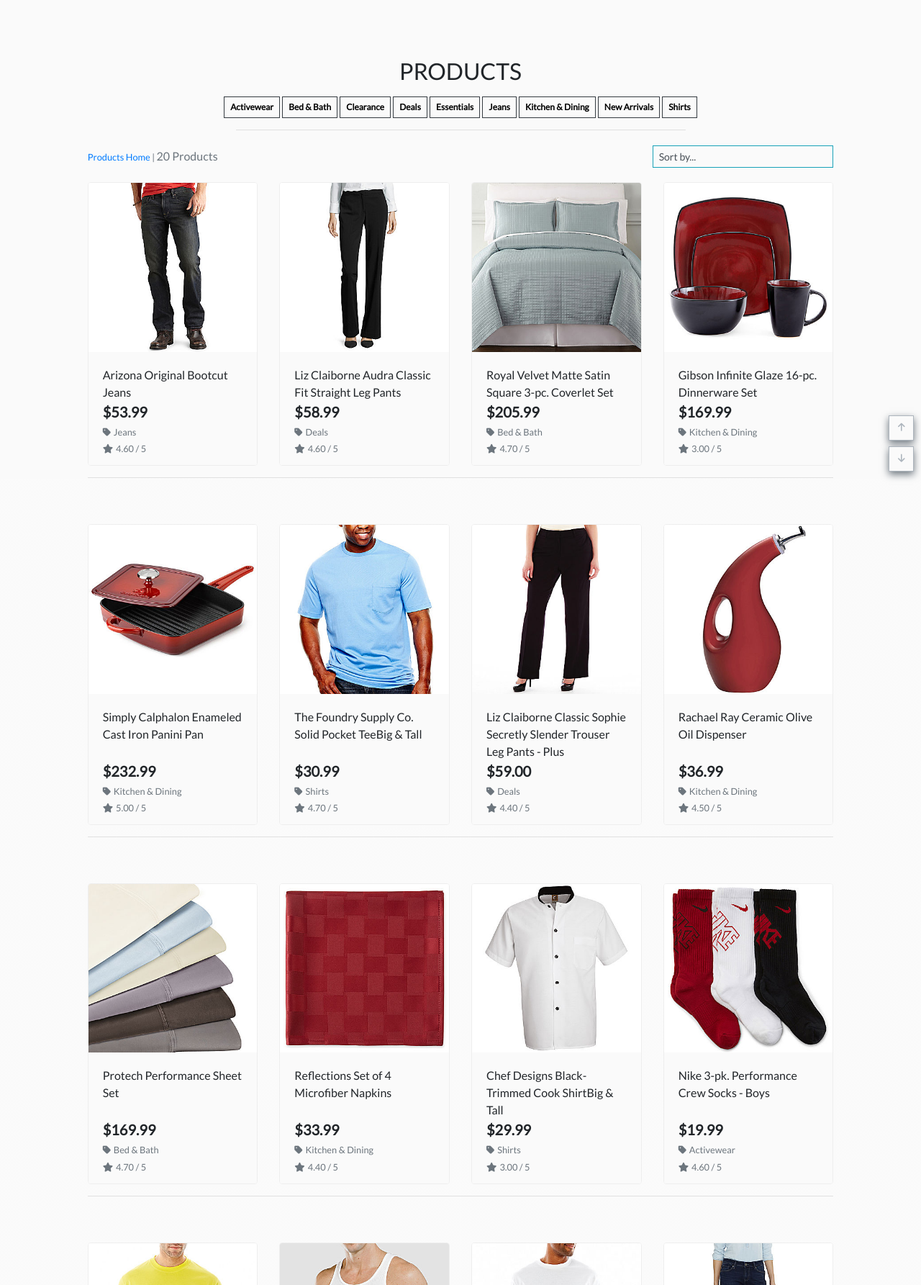
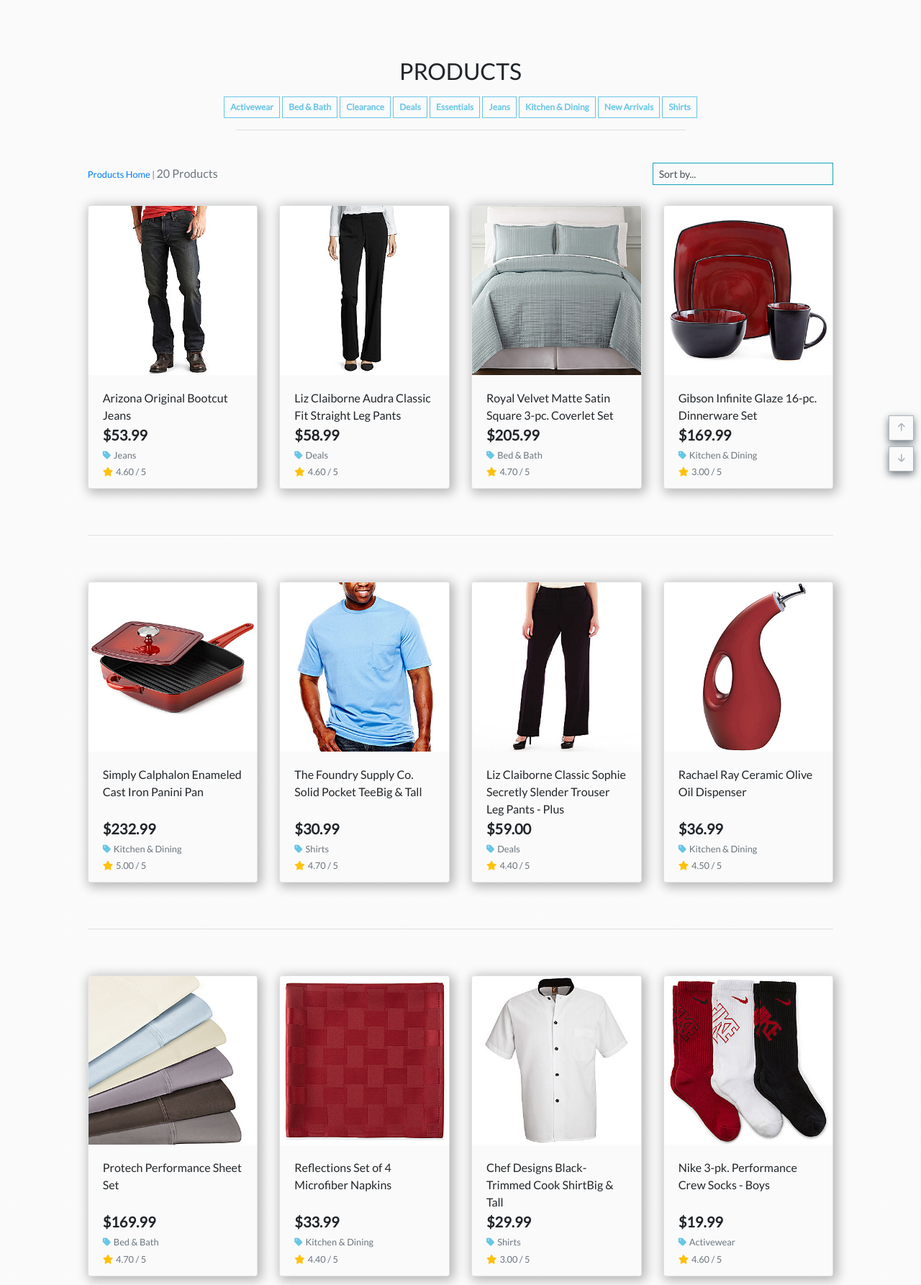
Before and after one commit to sctlcd/boutique-ado-customized-latest-version, a Django app: template products/templates/products/products.html in a window 1280 px wide. Shown: the part 135-1920 px from the top of the page at 72% size. Run offline with Django 3.2, Linux system fonts and the light colour scheme; the template is opened without the code that fills it: values that come from a table or form of the project are taken from there, others are empty; data comes from the database, SQL or seed files in the repository; parts of the project's set-up code (start-up, migrations or seed data) failed here and were passed over; some libraries are stand-ins or nearby versions.

Commit message:
review style, color badges, margins if products and product-details templates

```diff
--- a/products/static/products/css/products.css
+++ b/products/static/products/css/products.css
@@ -9,11 +9,12 @@
 }
 
 a.category-badge > span.badge:hover {
-  background: #212529 !important;
-  color: #fafafa!important;
+  background: #68c6e6  !important;
+  color: #fafafa !important;
+	border: #68c6e6;
 }
 
-.btt-button-top,
+/* .btt-button-top,
 .btt-button-down {
 	position: fixed;
 	right: 0.6rem;
@@ -21,7 +22,7 @@ a.category-badge > span.badge:hover {
 
 .btt-button-down {
 	bottom: 0.6rem;
-}
+} */
 
 .btt-link,
 .update-link,
@@ -39,7 +40,8 @@ input[name='q']::placeholder {
 }
 
 .products-container .card {
-	border: 1px solid #eee !important;
+	border: 1px solid #dee2e6 !important;
+	box-shadow: 3px 3px 15px 3px #b6b6b6;
 }
 
 .products-container .card:hover {
@@ -86,3 +88,9 @@ input[name='q']::placeholder {
   border-color: #dc3545;
   border-radius: 0;
 }
+
+/* input-group  */
+
+.input-group {
+	width: 75%;
+}
--- a/products/templates/products/product_detail.html
+++ b/products/templates/products/product_detail.html
@@ -41,12 +41,12 @@
         {% if product.category %}
         <p class="small mt-1 mb-0">
           <a class="text-muted" href="{% url 'products' %}?category={{ product.category.name }}">
-            <i class="fas fa-tag mr-1"></i>{{ product.category.friendly_name }}
+            <i class="fas fa-tag mr-1 text-skyblue"></i>{{ product.category.friendly_name }}
           </a>
         </p>
         {% endif %}
         {% if product.rating %}
-        <small class="text-muted"><i class="fas fa-star mr-1"></i>{{ product.rating }} / 5</small>
+        <small class="text-muted"><i class="fas fa-star mr-1 text-warning"></i>{{ product.rating }} / 5</small>
         {% else %}
         <small class="text-muted">No Rating</small>
         {% endif %}
--- a/products/templates/products/products.html
+++ b/products/templates/products/products.html
@@ -21,11 +21,11 @@
 <div class="overlay"></div>
 <div class="container-fluid">
 	<div class="row">
-		<div class="col text-center mt-3">
+		<div class="col text-center mt-3 mb-4">
 			<h2 class="logo-font">Products</h2>
 			{% for c in current_categories %}
 			<a class="category-badge text-decoration-none" href="{% url 'products' %}?category={{ c.name }}">
-				<span class="p-2 mt-2 badge badge-white text-black rounded-0 border border-dark">{{ c.friendly_name }}</span>
+				<span class="p-2 mt-2 badge bg-white text-skyblue rounded-0 border border-skyblue">{{ c.friendly_name }}</span>
 			</a>
 			{% endfor %}
 			<hr class="w-50 mb-1">
@@ -33,7 +33,7 @@
 	</div>
 	<div class="row">
 		<div class="products-container col-10 offset-1">
-			<div class="row mt-1 mb-2">
+			<div class="row mt-1 mb-3">
 				<div class="col-12 col-md-6 my-auto order-md-last d-flex justify-content-center justify-content-md-end">
 					<div class="sort-select-wrapper w-50">
 						<select id="sort-selector" class="custom-select custom-select-sm rounded-0 border border-{% if current_sorting != 'None_None' %}info{% else %}black{% endif %} bg-white">
@@ -82,12 +82,12 @@
 									{% if product.category %}
 									<p class="small mt-1 mb-0">
 										<a class="text-muted" href="{% url 'products' %}?category={{ product.category.name }}">
-											<i class="fas fa-tag mr-1"></i>{{ product.category.friendly_name }}
+											<i class="fas fa-tag mr-1 text-skyblue"></i>{{ product.category.friendly_name }}
 										</a>
 									</p>
 									{% endif %}
 									{% if product.rating %}
-									<small class="text-muted"><i class="fas fa-star mr-1"></i>{{ product.rating }} / 5</small>
+									<small class="text-muted"><i class="fas fa-star mr-1 text-warning"></i>{{ product.rating }} / 5</small>
 									{% else %}
 									<small class="text-muted">No Rating</small>
 									{% endif %}
@@ -103,22 +103,22 @@
 					</div>
 				</div>
 				{% if forloop.counter|divisibleby:1 %}
-				<div class="col-12 d-sm-none mb-5">
+				<div class="col-12 d-sm-none mb-5 mt-5">
 					<hr>
 				</div>
 				{% endif %}
 				{% if forloop.counter|divisibleby:2 %}
-				<div class="col-12 d-none d-sm-block d-md-block d-lg-none mb-5">
+				<div class="col-12 d-none d-sm-block d-md-block d-lg-none mb-5 mt-5">
 					<hr>
 				</div>
 				{% endif %}
 				{% if forloop.counter|divisibleby:3 %}
-				<div class="col-12 d-none d-lg-block d-xl-none mb-5">
+				<div class="col-12 d-none d-lg-block d-xl-none mb-5 mt-5">
 					<hr>
 				</div>
 				{% endif %}
 				{% if forloop.counter|divisibleby:4 %}
-				<div class="col-12 d-none d-xl-block mb-5">
+				<div class="col-12 d-none d-xl-block mb-5 mt-5">
 					<hr>
 				</div>
 				{% endif %}
```
Also changed, not shown: boutique_ado/settings.py (+23 -23 lines), README.md.
